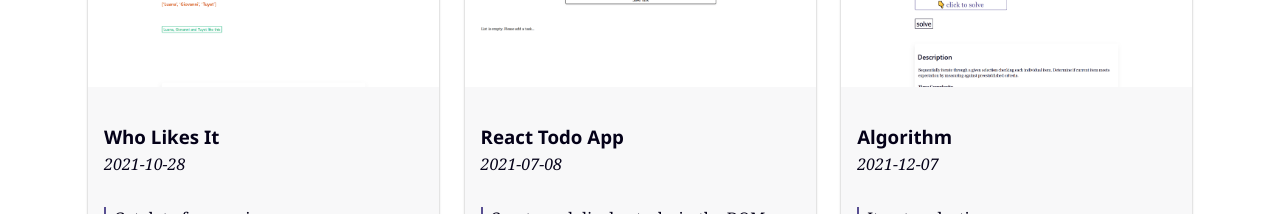
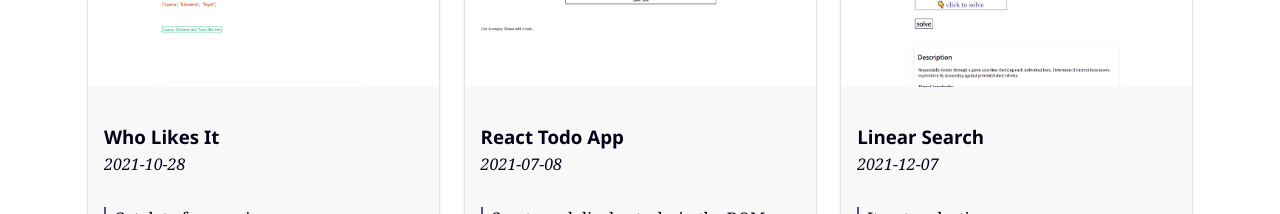
Before and after one commit to permalik/tymalik_primary, a Next.js app: page / in a window 1280 px wide. Shown: the part 1340-1554 px from the top of the page. Built offline with nearby package versions, Linux system fonts and the light colour scheme.

Commit message:
Add alt text to images in Showcase component

```diff
--- a/src/components/Showcase/Showcase.js
+++ b/src/components/Showcase/Showcase.js
@@ -1,3 +1,4 @@
+import foundationCardArray from '../../../utils/foundationCardArray';
 import puzzleCardArray from '../../../utils/puzzleCardArray';
 import SectionTwo from '../SectionTwo';
 import ShowcaseCard from '../ShowcaseCard';
@@ -9,11 +10,12 @@ export default function Showcase() {
     <SectionTwo heading='recent projects'>
       <div className={ShowcaseStyles.cardWrapper}>
         <ShowcaseCard
+          alt={puzzleCardArray[0].alt}
           className={ShowcaseStyles.cardLink}
-          imgUrl={`/images/trials/skillset_trial_image.png`}
-          projectUrl={`https://tymalik.me/trial/whoLikesIt`}
+          imgUrl={puzzleCardArray[0].image}
+          projectUrl={`https://tymalik.me${puzzleCardArray[0].link}`}
           timestamp={puzzleCardArray[0].timestamp}
-          title={'Who Likes It'}
+          title={puzzleCardArray[0].title}
         >
           <ul className={ShowcaseStyles.cardDescription}>
             <li>Get data from a given array</li>
@@ -24,6 +26,7 @@ export default function Showcase() {
           </ul>
         </ShowcaseCard>
         <ShowcaseCard
+          alt={`React Todo App (homepage)`}
           className={ShowcaseStyles.cardLink}
           imgUrl={`/images/trials/skillset_image_github.png`}
           projectUrl={`https://reacttaskapplication.netlify.app/`}
@@ -38,11 +41,12 @@ export default function Showcase() {
           </ul>
         </ShowcaseCard>
         <ShowcaseCard
+          alt={foundationCardArray[0].alt}
           className={ShowcaseStyles.cardLink}
-          imgUrl={`/images/foundation/linear_search.png`}
-          projectUrl={`https://tymalik.me/foundation/linearSearch`}
-          timestamp={`2021-12-07`}
-          title={'Algorithm'}
+          imgUrl={foundationCardArray[0].image}
+          projectUrl={`https://tymalik.me${foundationCardArray[0].link}`}
+          timestamp={foundationCardArray[0].timestamp}
+          title={foundationCardArray[0].title}
         >
           <ul className={ShowcaseStyles.cardDescription}>
             <li>Iterate selection</li>
--- a/src/components/ShowcaseCard/ShowcaseCard.js
+++ b/src/components/ShowcaseCard/ShowcaseCard.js
@@ -3,11 +3,11 @@ import React from 'react';
 import ShowcaseCardStyles from '../../styles/ShowcaseCard.module.scss';
 
 export default function ShowcaseCard(props) {
-  const { caption, children, imgUrl, projectUrl, timestamp, title } = props;
+  const { alt, children, imgUrl, projectUrl, timestamp, title } = props;
   return (
     <article className={ShowcaseCardStyles.card}>
       <a href={projectUrl}>
-        <img alt={caption} className={ShowcaseCardStyles.image} src={imgUrl} />
+        <img alt={alt} className={ShowcaseCardStyles.image} src={imgUrl} />
         <div className={ShowcaseCardStyles.contentWrapper}>
           <h3 className={ShowcaseCardStyles.title}>{title}</h3>
           <time dateTime={timestamp} className={ShowcaseCardStyles.timestamp}>
--- a/utils/foundationCardArray.js
+++ b/utils/foundationCardArray.js
@@ -1,6 +1,8 @@
 const foundationCardArray = [];
 
 const linearSearch = {
+  alt: 'Linear Search (project page)',
+  image: '/images/foundation/linear_search.png',
   link: '/foundation/linearSearch',
   timestamp: '2021-12-07',
   title: 'Linear Search',
--- a/utils/puzzleCardArray.js
+++ b/utils/puzzleCardArray.js
@@ -1,7 +1,8 @@
 const puzzleCardArray = [];
 
 const whoLikesIt = {
-  caption: '',
+  alt: 'Who Likes it (project page)',
+  image: '/images/trials/skillset_trial_image.png',
   language: 'javascript',
   link: '/trial/whoLikesIt',
   title: 'Who Likes It',
@@ -10,7 +11,6 @@ const whoLikesIt = {
 };
 
 const alphabetPosition = {
-  caption: '',
   language: 'javascript',
   link: '/trial/alphabetPosition',
   title: 'Alphabet Position',
@@ -19,7 +19,6 @@ const alphabetPosition = {
 };
 
 const spinningWords = {
-  caption: '',
   language: 'javascript',
   link: '/trial/spinningWords',
   title: 'Spinning Words',
```
